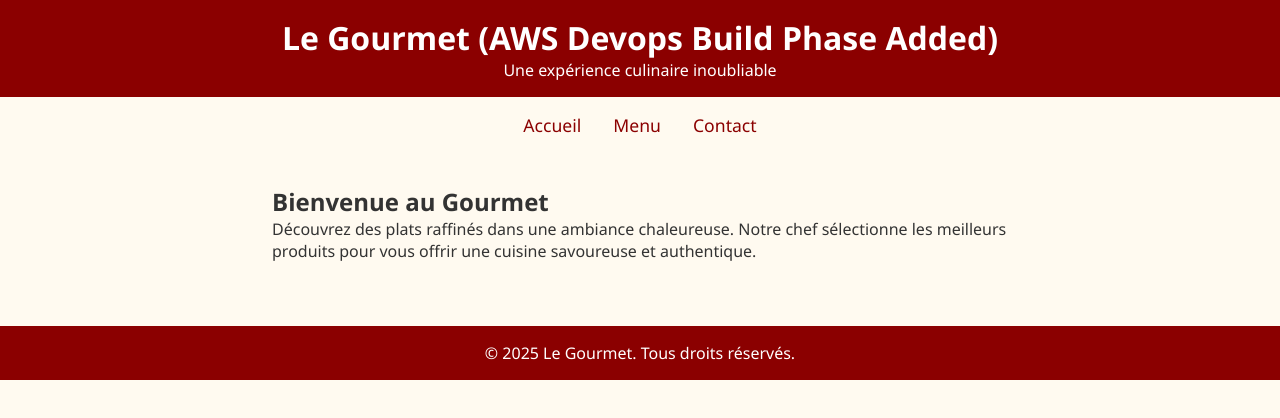
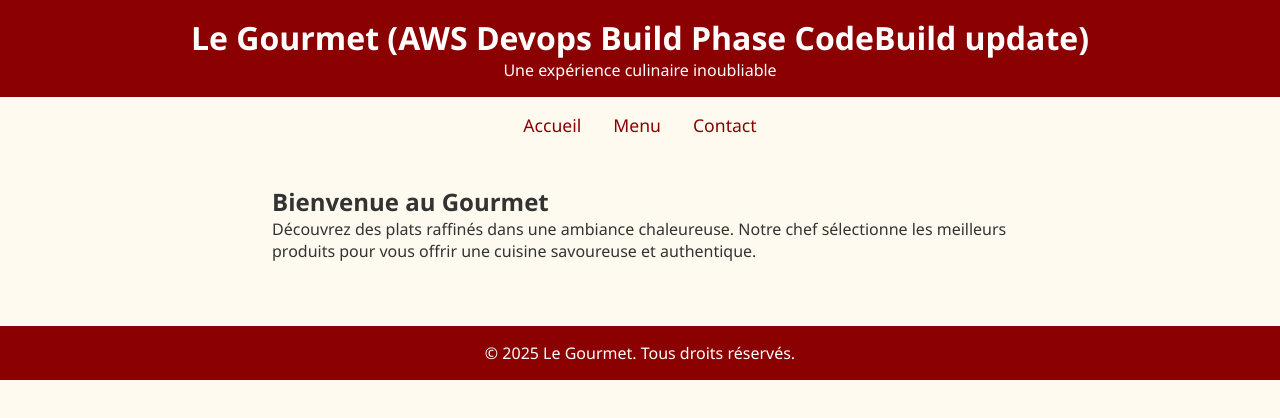
Before and after one commit to olinogit/AWS-Beanstalk-NodeApp, a website: page front/index.html in a window 1280 px wide. Drawn offline with Linux system fonts and the light colour scheme.

Commit message:
update index.html

```diff
--- a/front/index.html
+++ b/front/index.html
@@ -87,7 +87,7 @@
 <body>
 
   <header>
-    <h1>Le Gourmet (AWS Devops Build Phase Added) </h1>
+    <h1>Le Gourmet (AWS Devops Build Phase CodeBuild update) </h1>
     <p>Une expérience culinaire inoubliable</p>
   </header>
 
```
